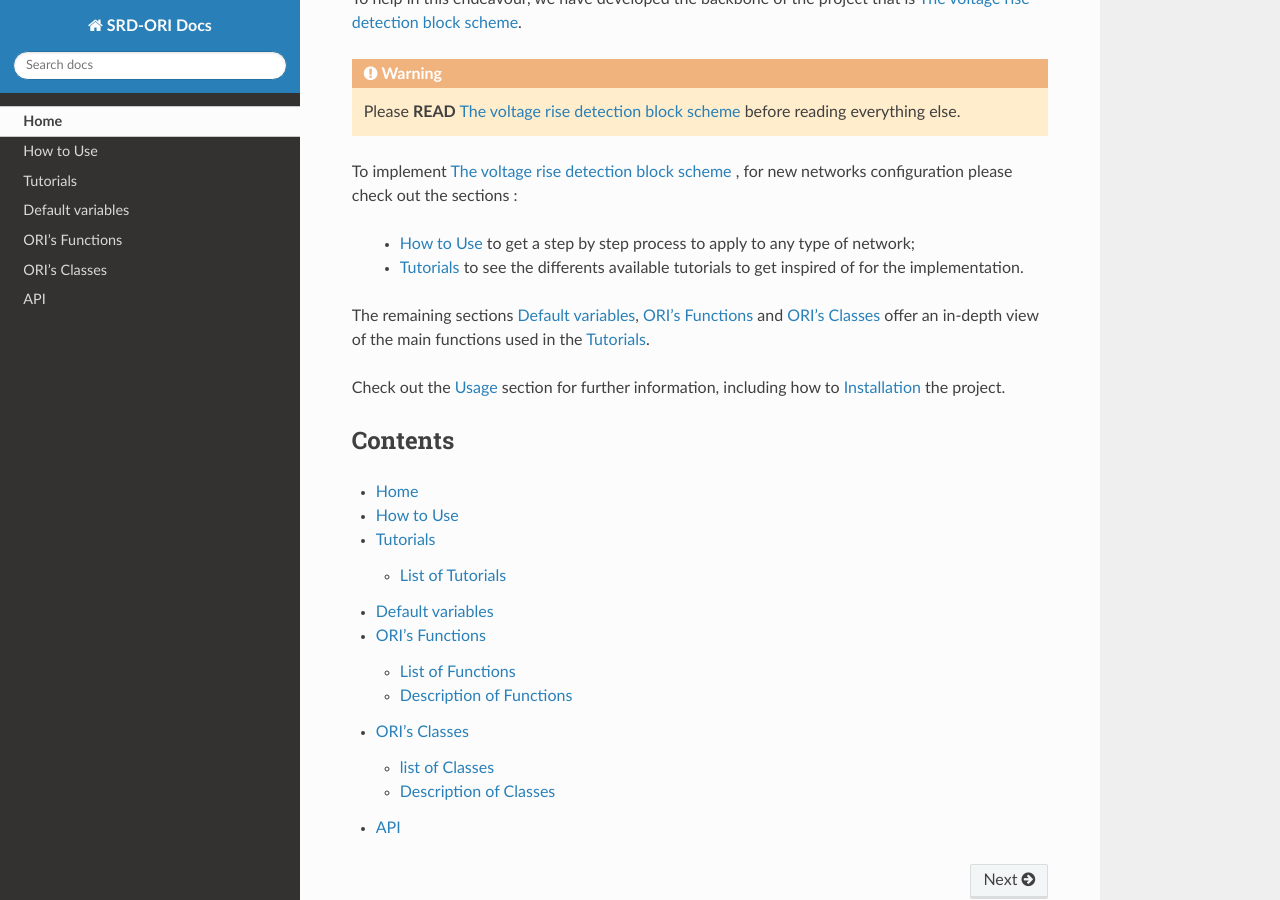
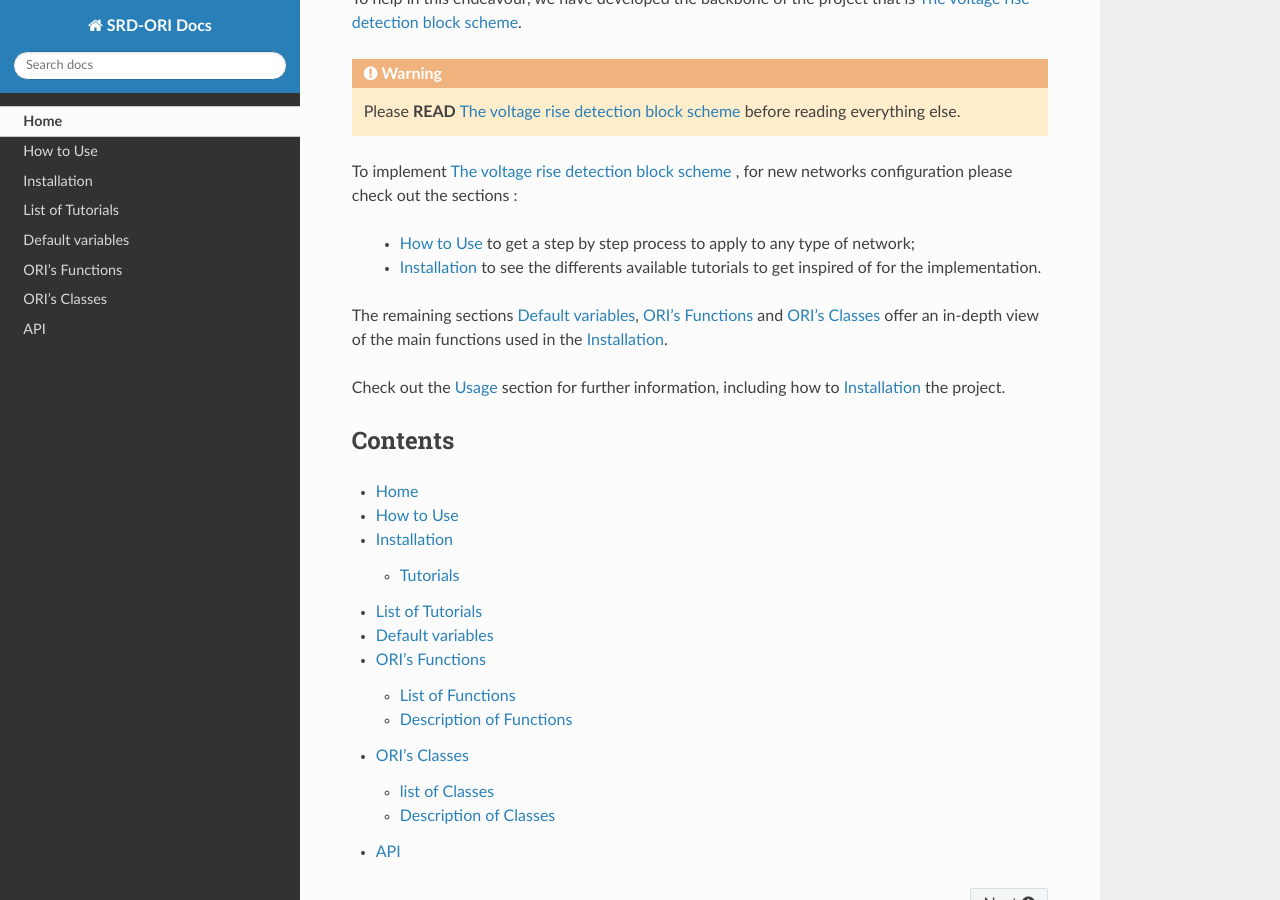
Before and after one commit to pajjaecat/ORI-SRD, a Sphinx documentation site: the page built from docs/index.rst, in a window 1280 px wide and 900 px high, scrolled down 1200 px. Built offline with Sphinx 7.4.7 and the Read the Docs theme 2.0.0, drawn with Linux system fonts in a browser that asks for light colours.

Commit message:
Update tutorials.rst

```diff
--- a/docs/tutorials.rst
+++ b/docs/tutorials.rst
@@ -10,6 +10,10 @@
 
 
 
+.. _installation:
+
+Installation
+------------
 
 
 Tutorials
@@ -158,4 +162,4 @@
 
 `SensAnalysisP0100_Res <https://github.com/pajjaecat/ORI-SRD/blob/main/Ressources/Notebooks/SensAnalysisP0100_Res.ipynb>`_
 """""""""""""""""""""""""""""""""""""""""""""""""""""""""""""""""""""""""""""""""""""""""""""""""""""""""""""""""""""""""""""""
-The results of the previously performed sensitivity analysis in :ref:`_SensAnalysisP0100` are extracted for analytics.
+The results of the previously performed sensitivity analysis in :ref:`SensAnalysisP0100` are extracted for analytics.
```
